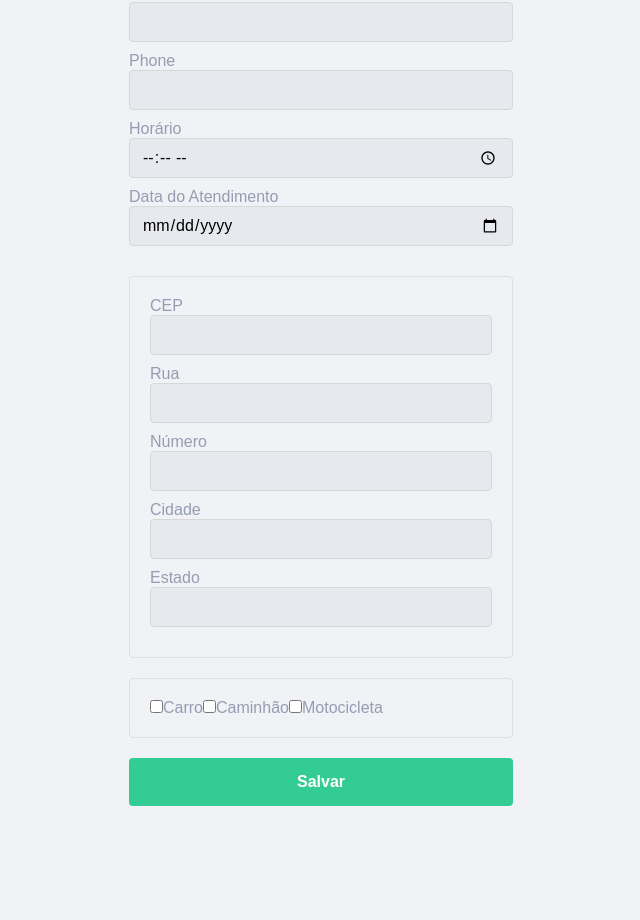
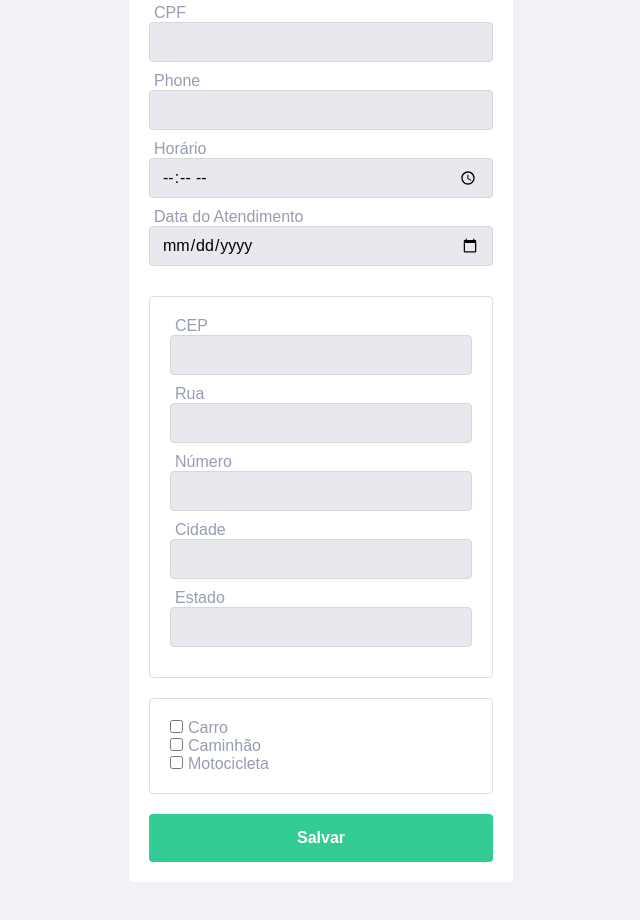
Before and after one commit to IgorSouzaBezerra/customers, a React (Create React App) app in the folder client/: page /create in a window 1280 px wide. Shown: the part 518-1438 px from the top of the page, without its empty margins (319-959 px from the left). Built offline with nearby package versions, Linux system fonts and the light colour scheme; no server answers; the HTML template or start-up script is replaced by a standard one.

Commit message:
(feat): styling form

```diff
--- a/client/src/pages/CreateCustomer/index.tsx
+++ b/client/src/pages/CreateCustomer/index.tsx
@@ -162,14 +162,20 @@ function CreateCustomer() {
         </FormArea>
 
         <FormArea>
+          <div>
             <input type="checkbox" checked={car} {...register('car')} onChange={e => setCar(e.target.checked)}  />
             <Label>Carro</Label>
+          </div>
 
+          <div>
             <input type="checkbox" checked={truck} {...register('truck')} onChange={e => setTruck(e.target.checked)}  />
             <Label>Caminhão</Label>
+          </div>
 
+          <div>
             <input type="checkbox" checked={motorcycle} {...register('motorcycle')} onChange={e => setMotorCycle(e.target.checked)}  />
             <Label>Motocicleta</Label>
+          </div>
         </FormArea>
 
         <Button type="submit">Salvar</Button>
--- a/client/src/pages/CreateCustomer/styles.ts
+++ b/client/src/pages/CreateCustomer/styles.ts
@@ -4,11 +4,15 @@ export const Container = styled.form`
   margin: 0 auto;
   width: 30%;
   margin-bottom: 100px;
+
+  background-color: #FFF;
+  padding: 20px;
+  border-radius: 4px;
 `;
 
 export const Label = styled.label`
   color: var(--text-body);
-
+  margin-left: 5px;
 `;
 
 export const Select = styled.select`
@@ -44,11 +48,16 @@ export const Input = styled.input`
 `;
 
 export const FormArea = styled.div`
+  display: flex;
+  flex-direction: column;
+
   margin-top: 20px;
   margin-bottom: 20px;
   padding: 20px;
   border: 1px solid #dedfe3;
   border-radius: 4px;
+
+
 `;
 
 export const Button = styled.button`
--- a/client/src/pages/ViewCustomer/styles.ts
+++ b/client/src/pages/ViewCustomer/styles.ts
@@ -3,6 +3,10 @@ import styled from "styled-components";
 export const Container = styled.div`
   margin: 0 auto;
   width: 30%;
+
+  background-color: #FFF;
+  padding: 20px;
+  border-radius: 4px;
 
   input {
     margin-bottom: 12px;
```
Lines whose indentation alone changed are shown as unchanged.
